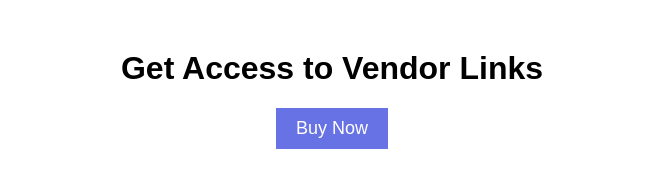
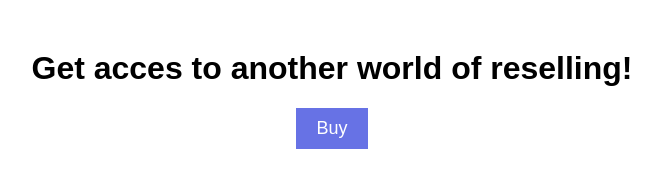
Before and after one commit to Styx477/Supplyzzz, a plain HTML site: page index.html in a window 1280 px wide. Shown: the whole page, without its empty margins (308-969 px from the left). Drawn offline with Linux system fonts and the light colour scheme.

Commit message:
index.html

```diff
--- a/index.html
+++ b/index.html
@@ -7,8 +7,8 @@
     <link rel="stylesheet" href="style.css">
 </head>
 <body>
-    <h1>Get Access to Vendor Links</h1>
-    <button id="buyButton">Buy Now</button>
+    <h1>Get acces to another world of reselling!</h1>
+    <button id="buyButton">Buy</button>
 
     <script>
         document.getElementById("buyButton").addEventListener("click", () => {
```
